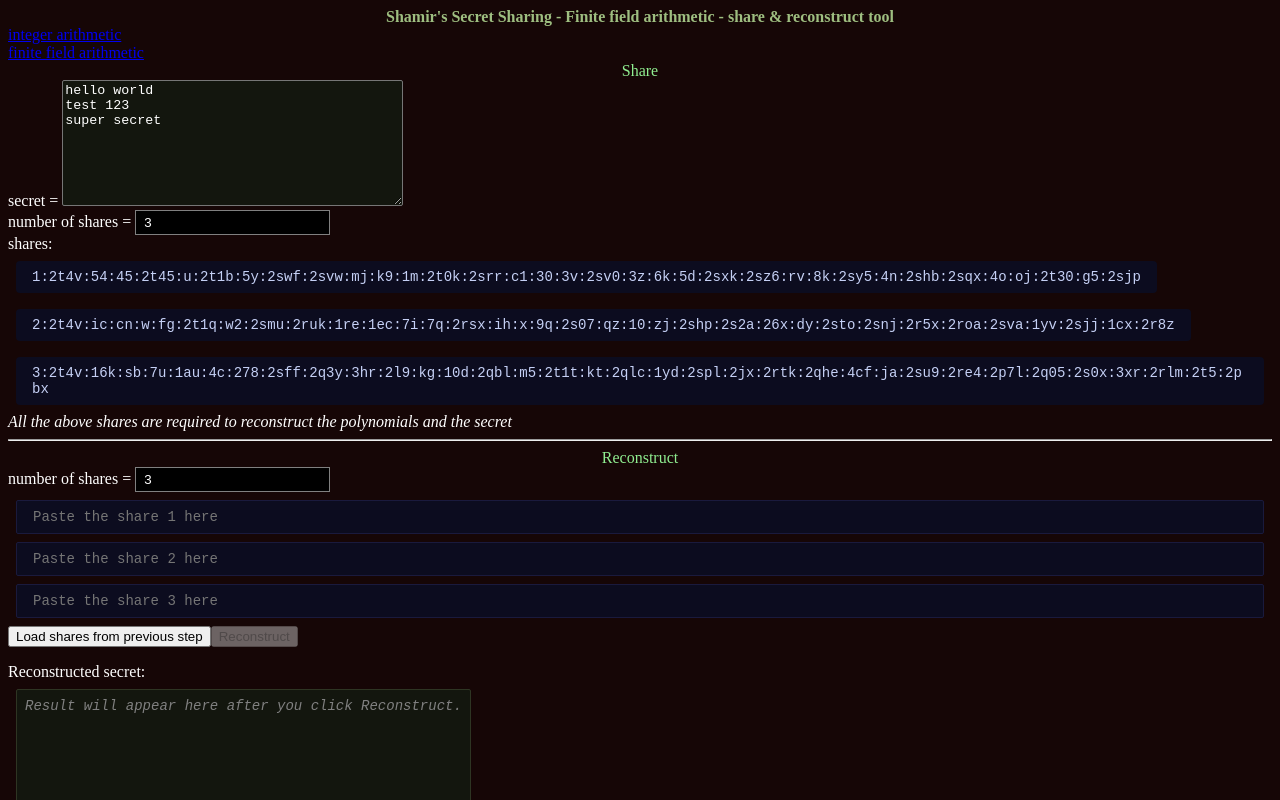
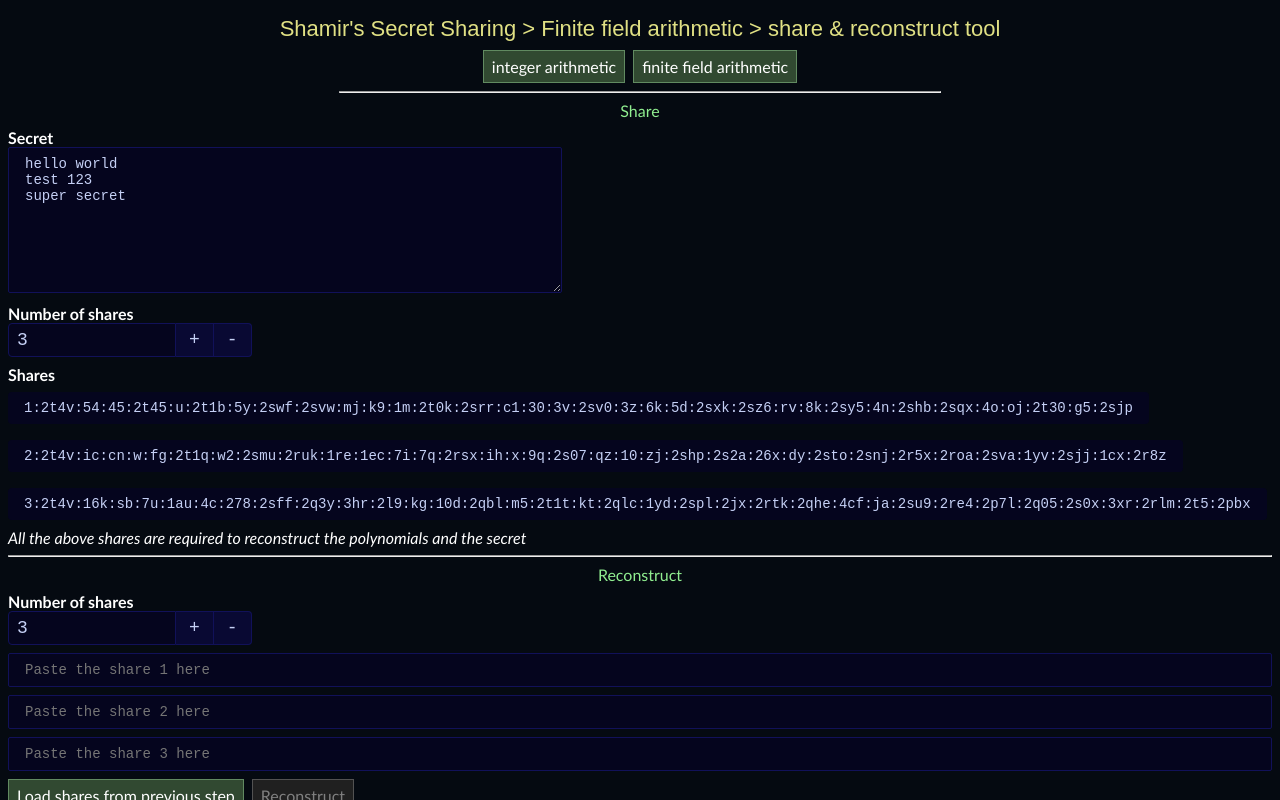
Before and after one commit to Zazzik1/shamir-secret-sharing, a React (Vite) app: page /shamir-secret-sharing/finite-field-string in a window 1280 px wide. Shown: the top 800 px of the page. Built offline with nearby package versions, Linux system fonts and the light colour scheme.

Commit message:
ui: visual improvements

```diff
--- a/package.json
+++ b/package.json
@@ -12,6 +12,7 @@
         "preview": "vite preview"
     },
     "dependencies": {
+        "@emotion/styled": "^11.14.1",
         "react": "^18.3.1",
         "react-dom": "^18.3.1",
         "react-router-dom": "^7.9.5"
--- a/src/components/Plot.tsx
+++ b/src/components/Plot.tsx
@@ -83,8 +83,8 @@ const Plot = ({ fn, x1, x2 }: Props) => {
     return (
         <canvas
             style={{ border: '1px solid rgb(59, 32, 32)' }}
-            width={600}
-            height={600}
+            width={500}
+            height={500}
             ref={ref}
         >
             Plot
--- /dev/null
+++ b/src/components/shared.tsx
@@ -0,0 +1,168 @@
+import styled from '@emotion/styled';
+
+type NumberInputProps = {
+    value: number;
+    onChange: (value: number) => void;
+    min?: number;
+    max?: number;
+    step?: number;
+};
+
+const NumberInputWrapper = styled.div`
+    * {
+        font-family: monospace;
+        font-size: 18px;
+        padding: 6px 8px;
+        background-color: rgb(5 5 30);
+        border: 1px solid rgb(17 17 89);
+        color: rgb(197, 208, 245);
+    }
+    input {
+        width: 150px;
+        border-radius: 4px 0 0 4px;
+        outline: none;
+        &:focus {
+            border-color: yellow;
+        }
+    }
+    button {
+        outline-color: yellow;
+        border-left: 0;
+        width: 3.5ch;
+        background-color: rgb(9 9 51);
+        &:last-child {
+            border-radius: 0 4px 4px 0;
+        }
+        &:not(&:disabled) {
+            cursor: pointer;
+            &:hover {
+                background-color: rgb(7, 7, 19);
+                transition: 50ms ease;
+            }
+        }
+        &:disabled {
+            background-color: #121212;
+            color: #4e4e4e;
+        }
+    }
+`;
+
+export const NumberInput = ({
+    value,
+    onChange,
+    min,
+    max,
+    step = 1,
+}: NumberInputProps) => {
+    return (
+        <NumberInputWrapper>
+            <input
+                value={value}
+                onChange={(e) => {
+                    const value = +e.target.value;
+                    if (Number.isNaN(value)) return;
+                    if (typeof min !== 'undefined' && value < min)
+                        return onChange(min);
+                    if (typeof max !== 'undefined' && value > max)
+                        return onChange(max);
+                    onChange(value);
+                }}
+            />
+            <button
+                onClick={() => {
+                    if (typeof max !== 'undefined' && value + step > max)
+                        return onChange(max);
+                    onChange(value + step);
+                }}
+                disabled={typeof max !== 'undefined' && value + step > max}
+            >
+                +
+            </button>
+            <button
+                onClick={() => {
+                    if (typeof min !== 'undefined' && value - step < min)
+                        return onChange(min);
+                    onChange(value - step);
+                }}
+                disabled={typeof min !== 'undefined' && value - step < min}
+            >
+                -
+            </button>
+        </NumberInputWrapper>
+    );
+};
+
+export const Button = styled.button`
+    font-family: Calibri;
+    font-size: 16px;
+    padding: 6px 8px;
+    background-color: #314931;
+    border: 1px solid #618a61;
+    color: white;
+    outline: none;
+    &:not(&:disabled) {
+        cursor: pointer;
+        &:hover {
+            background-color: #395539;
+            transition: 50ms ease;
+        }
+    }
+    &:disabled {
+        background-color: #202020;
+        color: gray;
+        border-color: #525252;
+    }
+    &:focus {
+        border-color: yellow;
+    }
+`;
+
+export const ShareInput = styled.input`
+    outline: none;
+    &:focus {
+        border-color: yellow;
+    }
+
+    padding: 8px 16px;
+    color: rgb(197, 208, 245);
+    background-color: rgb(5 5 30);
+    border: 1px solid rgb(17 17 89);
+    border-radius: 2px;
+    font-family: monospace;
+    font-size: 14px;
+`;
+
+export const ShareOutput = styled.div`
+    background-color: rgb(5 5 30);
+    color: rgb(197, 208, 245);
+    padding: 8px 16px;
+    width: max-content;
+    line-break: anywhere;
+    max-width: 100%;
+    box-sizing: border-box;
+    border-radius: 4px;
+    font-family: monospace;
+    font-size: 14px;
+`;
+
+export const Heading = styled.div`
+    font-size: 22px;
+    font-family: Arial;
+    color: #e0e084;
+    padding: 8px 0;
+`;
+
+export const TextArea = styled.textarea`
+    outline: none;
+    &:focus {
+        border-color: yellow;
+    }
+
+    padding: 8px 16px;
+    color: rgb(197, 208, 245);
+    background-color: rgb(5 5 30);
+    border: 1px solid rgb(17 17 89);
+    border-radius: 2px;
+    font-family: monospace;
+    font-size: 14px;
+`;
--- a/src/index.css
+++ b/src/index.css
@@ -2,12 +2,13 @@ body {
     margin: 0;
     min-width: 320px;
     min-height: 100vh;
-    background-color: rgb(22, 6, 6);
+    background-color: rgb(5 10 17);
     color: white;
+    font-family: Calibri;
 }
 
 input {
-    background-color: black;
+    background-color: rgb(0, 0, 0);
     color: white;
     border: 1px solid gray;
     padding: 4px 8px;
--- a/src/pages/FiniteFieldArithmetic.tsx
+++ b/src/pages/FiniteFieldArithmetic.tsx
@@ -2,6 +2,7 @@ import { useState } from 'react';
 import Plot from '../components/Plot';
 import { lagrangeInterpolateMod, makeShares } from '../util';
 import { Link } from 'react-router-dom';
+import { Button, Heading, NumberInput } from '../components/shared';
 
 const _PRIME = 2 ** 13 - 1; // https://en.wikipedia.org/wiki/Mersenne_prime
 
@@ -23,57 +24,62 @@ const FiniteFieldArithmetic = () => {
         }
     }
     return (
-        <div>
-            <div style={{ fontWeight: '600', color: 'rgb(158, 190, 128)' }}>
-                Shamir's Secret Sharing - Finite field arithmetic - share &
-                reconstruct demo
-            </div>
-            <div style={{ display: 'flex', flexDirection: 'column' }}>
-                <Link to="/">integer arithmetic</Link>
+        <div
+            style={{
+                display: 'flex',
+                flexDirection: 'column',
+                alignItems: 'center',
+            }}
+        >
+            <Heading>
+                Shamir's Secret Sharing &gt; Finite field arithmetic &gt; share
+                & reconstruct demo
+            </Heading>
+            <div style={{ display: 'flex', flexWrap: 'wrap', gap: '8px' }}>
+                <Link to="/">
+                    <Button>integer arithmetic</Button>
+                </Link>
                 <Link to="/finite-field-string">
-                    finite field arithmetic - share / reconstruct tool
+                    <Button>finite field - share / reconstruct tool</Button>
                 </Link>
             </div>
-            <div>
-                prime ={' '}
-                <input
-                    type="number"
+            <hr style={{ width: '600px' }} />
+            <div
+                style={{
+                    display: 'flex',
+                    gap: '16px',
+                    alignItems: 'end',
+                    flexWrap: 'wrap',
+                    marginTop: '8px',
+                }}
+            >
+                <div style={{ fontWeight: '600' }}>
+                    Prime
+                    <NumberInput
                         value={prime}
-                    onChange={(e) => {
-                        const value = +e.target.value;
-                        if (Number.isNaN(value)) return;
-                        setPrime(value);
-                    }}
+                        min={3}
+                        onChange={setPrime}
                     />
                 </div>
-            <div>
-                secret ={' '}
-                <input
-                    type="number"
+                <div style={{ fontWeight: '600' }}>
+                    Secret
+                    <NumberInput
                         value={secret}
-                    onChange={(e) => {
-                        const value = +e.target.value;
-                        if (Number.isNaN(value)) return;
-                        setSecret(value);
-                    }}
+                        onChange={setSecret}
+                        max={prime - 1}
                     />
                 </div>
-            <div>
-                number of shares ={' '}
-                <input
-                    type="number"
+                <div style={{ fontWeight: '600' }}>
+                    Number of shares
+                    <NumberInput
                         value={numberOfShares}
+                        onChange={setNumberOfShares}
                         min={2}
-                    onChange={(e) => {
-                        const value = +e.target.value;
-                        if (Number.isNaN(value) || value < 2) return 2;
-                        setNumberOfShares(value);
-                    }}
                     />
                 </div>
-            <hr />
-            <div>shares:</div>
-            <div style={{}}>
+            </div>
+            <div style={{ marginTop: '8px', fontWeight: '600' }}>Shares</div>
+            <div>
                 {shares.map((p) => (
                     <div
                         key={p.x}
@@ -84,16 +90,19 @@ const FiniteFieldArithmetic = () => {
                     </div>
                 ))}
             </div>
-            <hr />
             {error != null && <div style={{ color: 'red' }}>{error}</div>}
             {recreatedSecret != null && (
                 <>
-                    <div>Reconstructed f(x)</div>
+                    <div style={{ marginTop: '8px', fontWeight: '600' }}>
+                        Reconstructed f(x)
+                    </div>
+                    <div>
                         <Plot
                             fn={recreatedPolynomial}
                             x1={-2}
                             x2={2}
                         />
+                    </div>
                     <div>
                         secret from reconstructed polynomial: f(0) ={' '}
                         {recreatedSecret}
--- a/src/pages/FiniteFieldString.tsx
+++ b/src/pages/FiniteFieldString.tsx
@@ -1,6 +1,14 @@
 import React, { useCallback, useMemo, useState } from 'react';
 import { getSecretFromSharesStr, makeSharesStr } from '../util';
 import { Link } from 'react-router-dom';
+import {
+    Button,
+    Heading,
+    NumberInput,
+    ShareInput,
+    ShareOutput,
+    TextArea,
+} from '../components/shared';
 
 // this prime must be large enough to fit unicode characters such as 🗝️ or ⭐
 const _PRIME = 2 ** 17 - 1; // https://en.wikipedia.org/wiki/Mersenne_prime
@@ -40,76 +48,58 @@ const FiniteFieldString = () => {
         <div style={{ padding: '8px' }}>
             <div
                 style={{
-                    textAlign: 'center',
-                    fontWeight: '600',
-                    color: 'rgb(158, 190, 128)',
+                    display: 'flex',
+                    flexDirection: 'column',
+                    alignItems: 'center',
                 }}
             >
-                Shamir's Secret Sharing - Finite field arithmetic - share &
-                reconstruct tool
+                <Heading>
+                    Shamir's Secret Sharing &gt; Finite field arithmetic &gt;
+                    share & reconstruct tool
+                </Heading>
+                <div style={{ display: 'flex', flexWrap: 'wrap', gap: '8px' }}>
+                    <Link to="/">
+                        <Button>integer arithmetic</Button>
+                    </Link>
+                    <Link to="/finite-field">
+                        <Button>finite field arithmetic</Button>
+                    </Link>
                 </div>
-            <div style={{ display: 'flex', flexDirection: 'column' }}>
-                <Link to="/">integer arithmetic</Link>
-                <Link to="/finite-field">finite field arithmetic</Link>
+                <hr style={{ width: '600px' }} />
             </div>
             <div style={{ textAlign: 'center', color: 'lightgreen' }}>
                 Share
             </div>
-            <div>
-                secret ={' '}
-                <textarea
+            <div style={{ marginTop: '8px', fontWeight: '600' }}>
+                Secret
+                <br />
+                <TextArea
                     value={secret}
                     onChange={(e) => setSecret(e.target.value)}
                     rows={8}
-                    cols={40}
-                    style={{
-                        backgroundColor: 'rgb(19, 22, 14)',
-                        color: 'white',
-                        fontFamily: 'monospace',
-                        borderRadius: '2px',
-                    }}
+                    cols={60}
                 />
             </div>
-            <div>
-                number of shares ={' '}
-                <input
-                    type="number"
+            <div style={{ marginTop: '8px', fontWeight: '600' }}>
+                Number of shares
+                <NumberInput
                     value={numberOfShares}
+                    onChange={setNumberOfShares}
                     min={2}
-                    onChange={(e) => {
-                        const value = +e.target.value;
-                        if (Number.isNaN(value) || value < 2) return 2;
-                        setNumberOfShares(value);
-                    }}
+                    max={12}
                 />
             </div>
-            <div>shares:</div>
+            <div style={{ marginTop: '8px', fontWeight: '600' }}>Shares</div>
             <div
                 style={{
                     display: 'flex',
                     flexDirection: 'column',
                     gap: '16px',
-                    padding: '8px',
+                    padding: '8px 0',
                 }}
             >
                 {shares.map((share, id) => (
-                    <div
-                        key={id}
-                        style={{
-                            backgroundColor: 'rgb(12, 12, 31)',
-                            color: 'rgb(197, 208, 245)',
-                            padding: '8px 16px',
-                            width: 'max-content',
-                            lineBreak: 'anywhere',
-                            maxWidth: '100%',
-                            boxSizing: 'border-box',
-                            borderRadius: '4px',
-                            fontFamily: 'monospace',
-                            fontSize: '14px',
-                        }}
-                    >
-                        {share}
-                    </div>
+                    <ShareOutput key={id}>{share}</ShareOutput>
                 ))}
             </div>
             <div style={{ fontStyle: 'italic' }}>
@@ -120,18 +110,16 @@ const FiniteFieldString = () => {
             <div style={{ textAlign: 'center', color: 'lightgreen' }}>
                 Reconstruct
             </div>
-            <div>
-                number of shares ={' '}
-                <input
-                    type="number"
+            <div style={{ marginTop: '8px', fontWeight: '600' }}>
+                Number of shares
+                <NumberInput
                     value={numberOfSharesToReconstruct}
-                    min={2}
-                    onChange={(e) => {
-                        const value = +e.target.value;
-                        if (Number.isNaN(value) || value < 2) return 2;
+                    onChange={(value) => {
                         setNumberOfSharesToReconstruct(value);
                         setSharesToReconstruct((old) => old.slice(0, value));
                     }}
+                    min={2}
+                    max={12}
                 />
             </div>
             <div
@@ -139,13 +127,13 @@ const FiniteFieldString = () => {
                     display: 'flex',
                     flexDirection: 'column',
                     gap: '8px',
-                    padding: '8px',
+                    padding: '8px 0',
                 }}
             >
                 {Array.from(
                     { length: numberOfSharesToReconstruct },
                     (_, id) => (
-                        <input
+                        <ShareInput
                             key={id}
                             placeholder={`Paste the share ${id + 1} here`}
                             value={sharesToReconstruct[id] ?? ''}
@@ -156,21 +144,15 @@ const FiniteFieldString = () => {
                                     return newShares;
                                 })
                             }
-                            style={{
-                                padding: '8px 16px',
-                                backgroundColor: 'rgb(12, 12, 31)',
-                                color: 'rgb(197, 208, 245)',
-                                border: '1px solid rgb(26, 26, 61)',
-                                borderRadius: '2px',
-                                fontFamily: 'monospace',
-                                fontSize: '14px',
-                            }}
                         />
                     ),
                 )}
             </div>
-            <button onClick={loadShares}>Load shares from previous step</button>
-            <button
+            <div style={{ display: 'flex', gap: '8px' }}>
+                <Button onClick={loadShares}>
+                    Load shares from previous step
+                </Button>
+                <Button
                     onClick={reconstructSecret}
                     disabled={
                         sharesToReconstruct.reduce((acc, share) => {
@@ -179,8 +161,11 @@ const FiniteFieldString = () => {
                     }
                 >
                     Reconstruct
-            </button>
-            <div style={{ marginTop: '16px' }}>Reconstructed secret: </div>
+                </Button>
+            </div>
+            <div style={{ marginTop: '8px', fontWeight: '600' }}>
+                Reconstructed secret
+            </div>
             <div
                 style={{
                     maxWidth: 'calc(100% - 16px)',
@@ -195,7 +180,6 @@ const FiniteFieldString = () => {
                     borderRadius: '2px',
                     padding: '8px',
                     border: '1px solid rgb(46, 53, 35)',
-                    margin: '8px',
                     boxSizing: 'border-box',
                 }}
             >
--- a/src/pages/IntegerArithmetic.tsx
+++ b/src/pages/IntegerArithmetic.tsx
@@ -2,6 +2,7 @@ import { useCallback, useEffect, useState } from 'react';
 import Plot from '../components/Plot';
 import { FX, lagrangeInterpolate, Point, preparePolynomial } from '../util';
 import { Link } from 'react-router-dom';
+import { Button, Heading, NumberInput } from '../components/shared';
 
 function IntegerArithmeticPage() {
     const [secret, setSecret] = useState(1234);
@@ -47,43 +48,66 @@ function IntegerArithmeticPage() {
                     alignItems: 'center',
                 }}
             >
-                <div style={{ fontWeight: '600', color: 'rgb(158, 190, 128)' }}>
-                    Shamir's Secret Sharing - Integer arithmetic - share &
+                <Heading>
+                    Shamir's Secret Sharing &gt; Integer arithmetic &gt; share &
                     reconstruct demo
-                </div>
-                <div style={{ display: 'flex', flexDirection: 'column' }}>
-                    <Link to="/finite-field">finite field arithmetic</Link>
+                </Heading>
+                <div
+                    style={{
+                        display: 'flex',
+                        flexWrap: 'wrap',
+                        gap: '8px',
+                    }}
+                >
+                    <Link to="/finite-field">
+                        <Button>finite field arithmetic</Button>
+                    </Link>
                     <Link to="/finite-field-string">
-                        finite field arithmetic - share / reconstruct tool
+                        <Button>finite field - share / reconstruct tool</Button>
                     </Link>
                 </div>
-                <div>
-                    secret:{' '}
-                    <input
-                        type="number"
-                        value={secret}
-                        onChange={(e) => setSecret(e.target.valueAsNumber)}
-                    />
+                <hr style={{ width: '600px' }} />
+                <div
+                    style={{
+                        marginTop: '8px',
+                        display: 'flex',
+                        gap: '16px',
+                        alignItems: 'end',
+                        flexWrap: 'wrap',
+                    }}
+                >
+                    <div style={{ fontWeight: '600' }}>
+                        Secret
+                        <NumberInput
+                            value={secret}
+                            onChange={setSecret}
+                        />
+                    </div>
+                    <div style={{ fontWeight: '600' }}>
+                        Number of shares
+                        <NumberInput
+                            value={numberOfShares}
+                            onChange={setNumberOfShares}
+                            min={2}
+                            max={20}
+                        />
+                    </div>
+                    <div>
+                        <Button onClick={handleResetPolynomial}>
+                            reset polynomial
+                        </Button>
+                    </div>
                 </div>
-                <div>
-                    number of shares:{' '}
-                    <input
-                        type="number"
-                        value={numberOfShares}
-                        min="2"
-                        onChange={(e) =>
-                            setNumberOfShares(e.target.valueAsNumber)
-                        }
-                    />
-                </div>
-                <div>
-                    <button onClick={handleResetPolynomial}>
-                        reset polynomial
-                    </button>
-                </div>
-                <div style={{ display: 'flex', gap: '32px' }}>
+                <div
+                    style={{
+                        display: 'flex',
+                        gap: '32px',
+                        marginTop: '8px',
+                        flexWrap: 'wrap',
+                    }}
+                >
                     <div>
-                        <div>Original f(x)</div>
+                        <div style={{ fontWeight: '600' }}>Original f(x)</div>
                         <Plot
                             fn={polynomial.fn}
                             x1={range.x1}
@@ -98,7 +122,9 @@ function IntegerArithmeticPage() {
                         ))}
                     </div>
                     <div>
-                        <div>Reconstructed f(x)</div>
+                        <div style={{ fontWeight: '600' }}>
+                            Reconstructed f(x)
+                        </div>
                         <Plot
                             fn={recreatedPolynomial.fn}
                             x1={range.x1}
@@ -111,14 +137,20 @@ function IntegerArithmeticPage() {
                         </div>
                     </div>
                 </div>
-                <div style={{ marginTop: '16px' }}>
-                    x1, x2&nbsp;
-                    <input
-                        type="number"
+                <div
+                    style={{
+                        marginTop: '16px',
+                        display: 'flex',
+                        gap: '16px',
+                        flexWrap: 'wrap',
+                        alignItems: 'center',
+                    }}
+                >
+                    <div>x1, x2&nbsp;</div>
+                    <NumberInput
                         value={range.x1}
-                        step="0.2"
-                        onChange={(e) => {
-                            const value = e.target.valueAsNumber;
+                        step={0.2}
+                        onChange={(value) => {
                             if (value >= range.x2) return;
                             setRange((old) => ({
                                 ...old,
@@ -126,12 +158,10 @@ function IntegerArithmeticPage() {
                             }));
                         }}
                     />
-                    <input
-                        type="number"
+                    <NumberInput
                         value={range.x2}
-                        step="0.2"
-                        onChange={(e) => {
-                            const value = e.target.valueAsNumber;
+                        step={0.2}
+                        onChange={(value) => {
                             if (value <= range.x1) return;
                             setRange((old) => ({
                                 ...old,
```
Also changed, not shown: 1 other file (tests, documents, lock files or other folders). Lines whose indentation alone changed are shown as unchanged.
